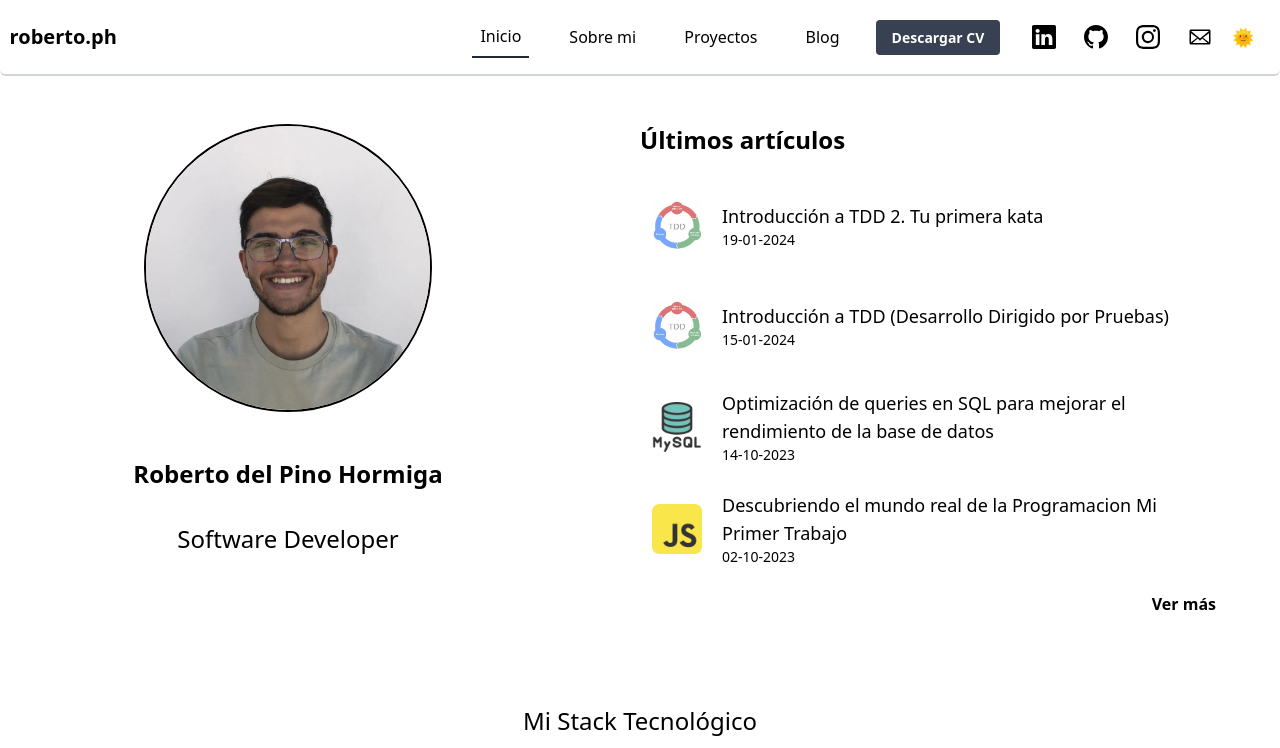
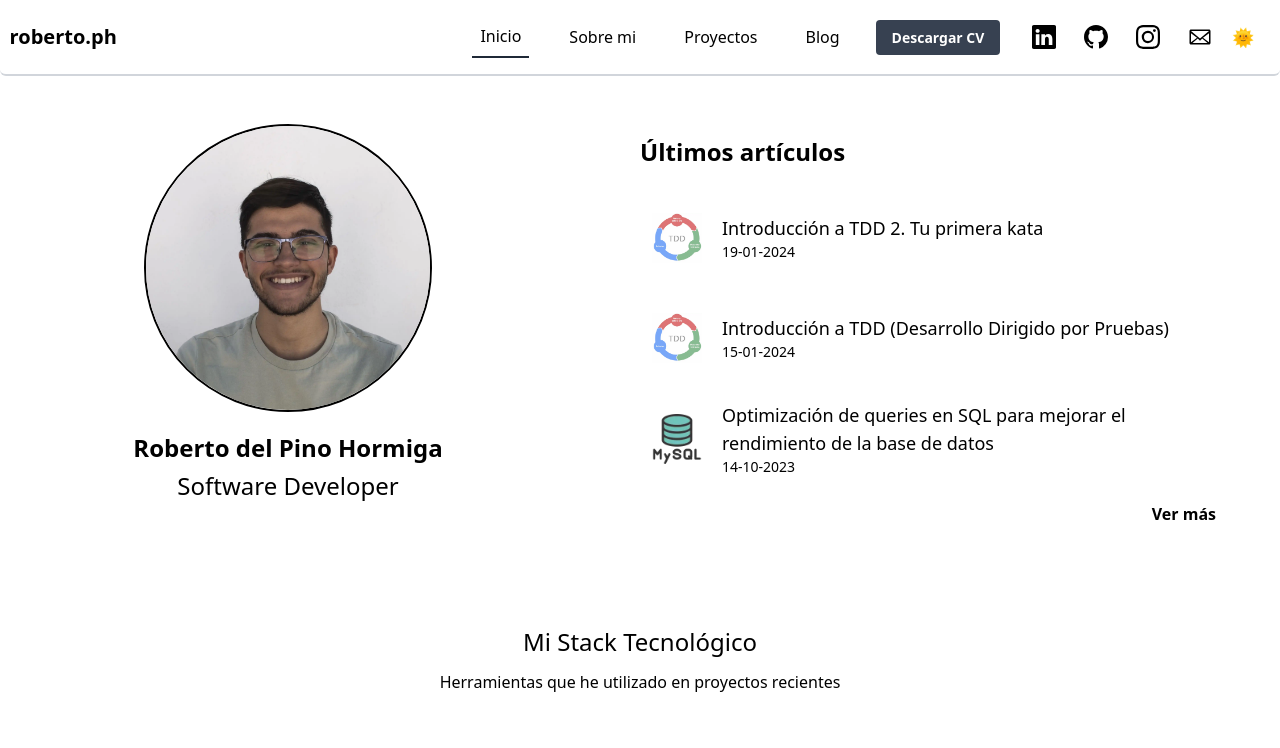
Before and after one commit to RobertoDelPino/React-Portfolio, a React (Vite) app: page / in a window 1280 px wide. Shown: the top 748 px of the page. Built offline with nearby package versions, Linux system fonts and the light colour scheme; grey boxes are pictures that could not be loaded.

Commit message:
change number of blog entries showed in home page

```diff
--- a/src/pages/Home/Home.tsx
+++ b/src/pages/Home/Home.tsx
@@ -87,7 +87,7 @@ export const Home = () => {
                         <h1 className="text-2xl dark:text-white font-semibold text-center lg:text-left mb-5">Últimos artículos</h1>
                         <section className="flex flex-wrap justify-center">
                             {
-                                < BlogEntryList blogEntryList={articles.slice(0,4)} />
+                                < BlogEntryList blogEntryList={articles.slice(0,3)} />
                             }
                             <article className="w-[576px] flex justify-center lg:justify-end mt-3">
                                 <article className="hover:border-b-black dark:hover:border-b-white transition duration-300 border-b border-b-transparent">
```
